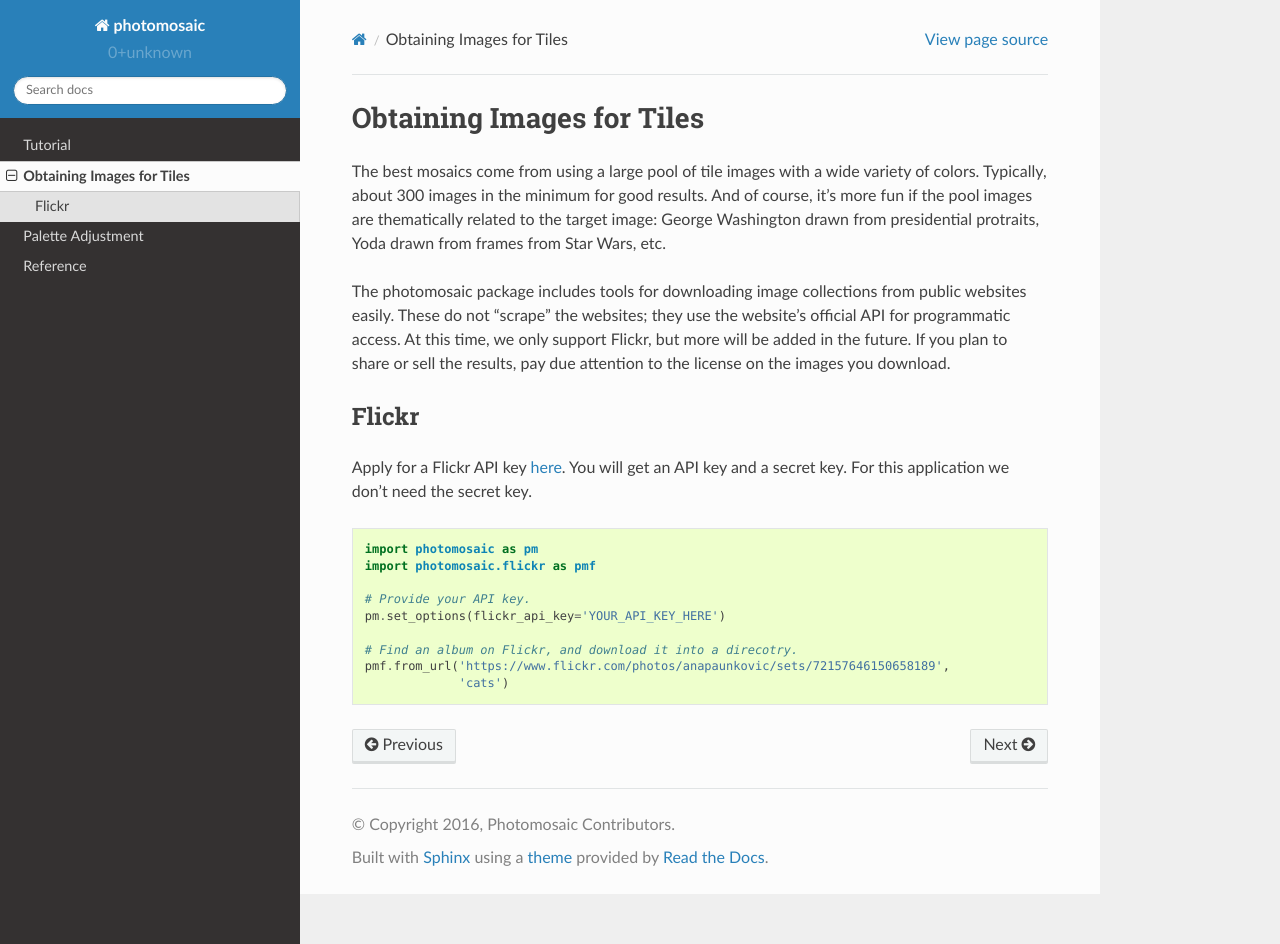
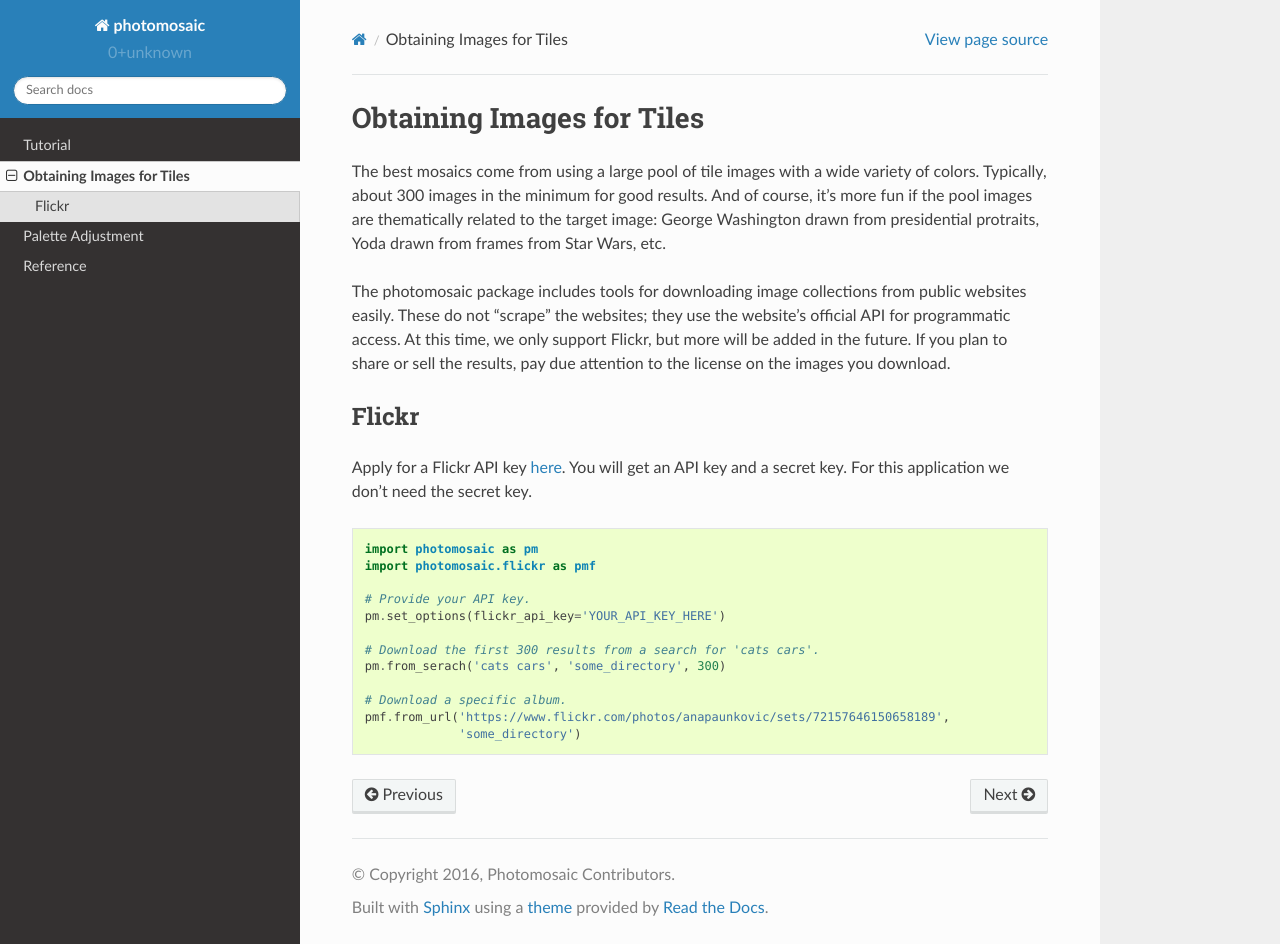
Before and after one commit to danielballan/photomosaic, a Sphinx documentation site: the page built from doc/source/getting-tiles.rst, in a window 1280 px wide and 944 px high. Built offline with Sphinx 7.4.7 and the Read the Docs theme 2.0.0, drawn with Linux system fonts in a browser that asks for light colours.

Commit message:
DOC: Fix sphinx syntax and document from_search

```diff
--- a/doc/source/getting-tiles.rst
+++ b/doc/source/getting-tiles.rst
@@ -20,7 +20,7 @@ Apply for a Flickr API key
 `here <https://www.flickr.com/services/api/keys/apply/>`_. You will get an API
 key and a secret key. For this application we don't need the secret key.
 
-.. code-block::
+.. code-block:: python
 
     import photomosaic as pm
     import photomosaic.flickr as pmf
@@ -28,6 +28,9 @@ key and a secret key. For this application we don't need the secret key.
     # Provide your API key.
     pm.set_options(flickr_api_key='YOUR_API_KEY_HERE')
 
-    # Find an album on Flickr, and download it into a direcotry.
+    # Download the first 300 results from a search for 'cats cars'.
+    pm.from_serach('cats cars', 'some_directory', 300)
+
+    # Download a specific album.
     pmf.from_url('https://www.flickr.com/photos/anapaunkovic/sets/72157646150658189',
-                 'cats')
+                 'some_directory')
```
